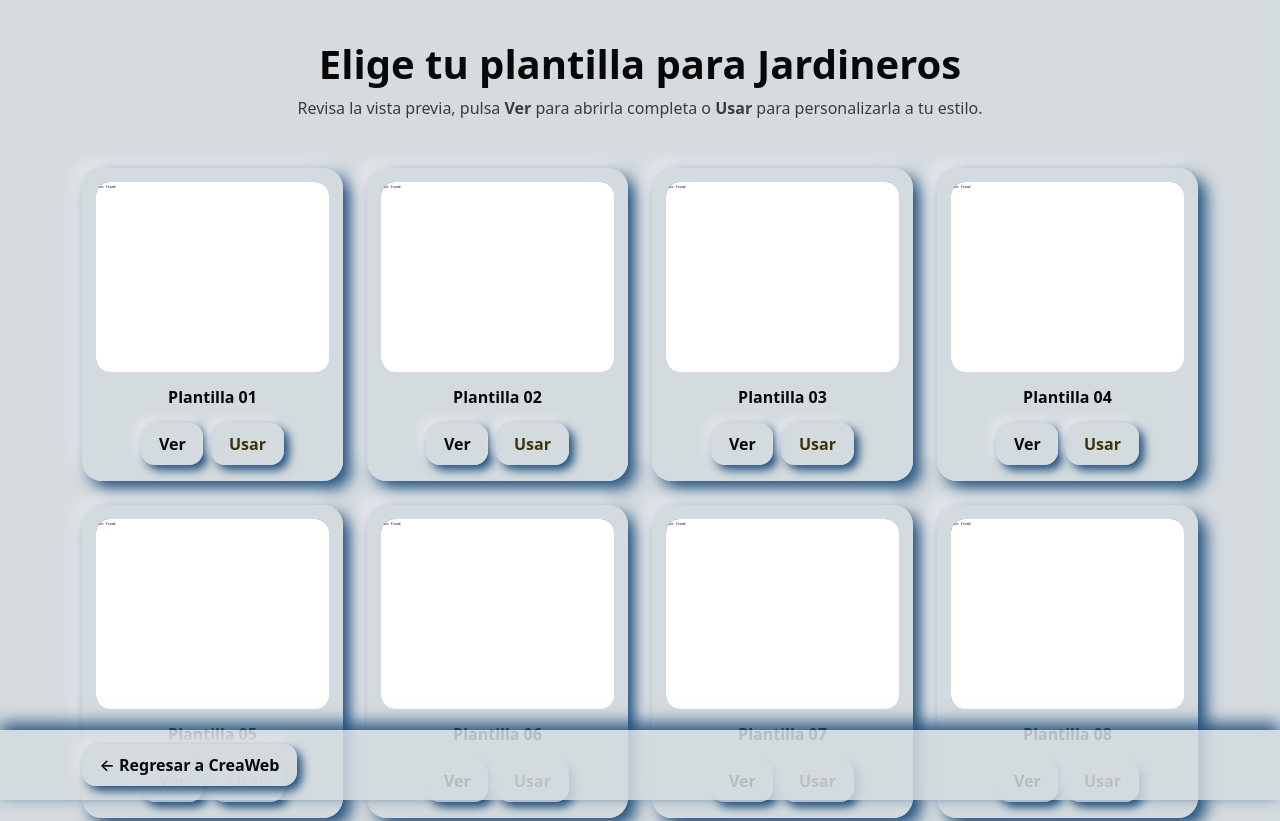
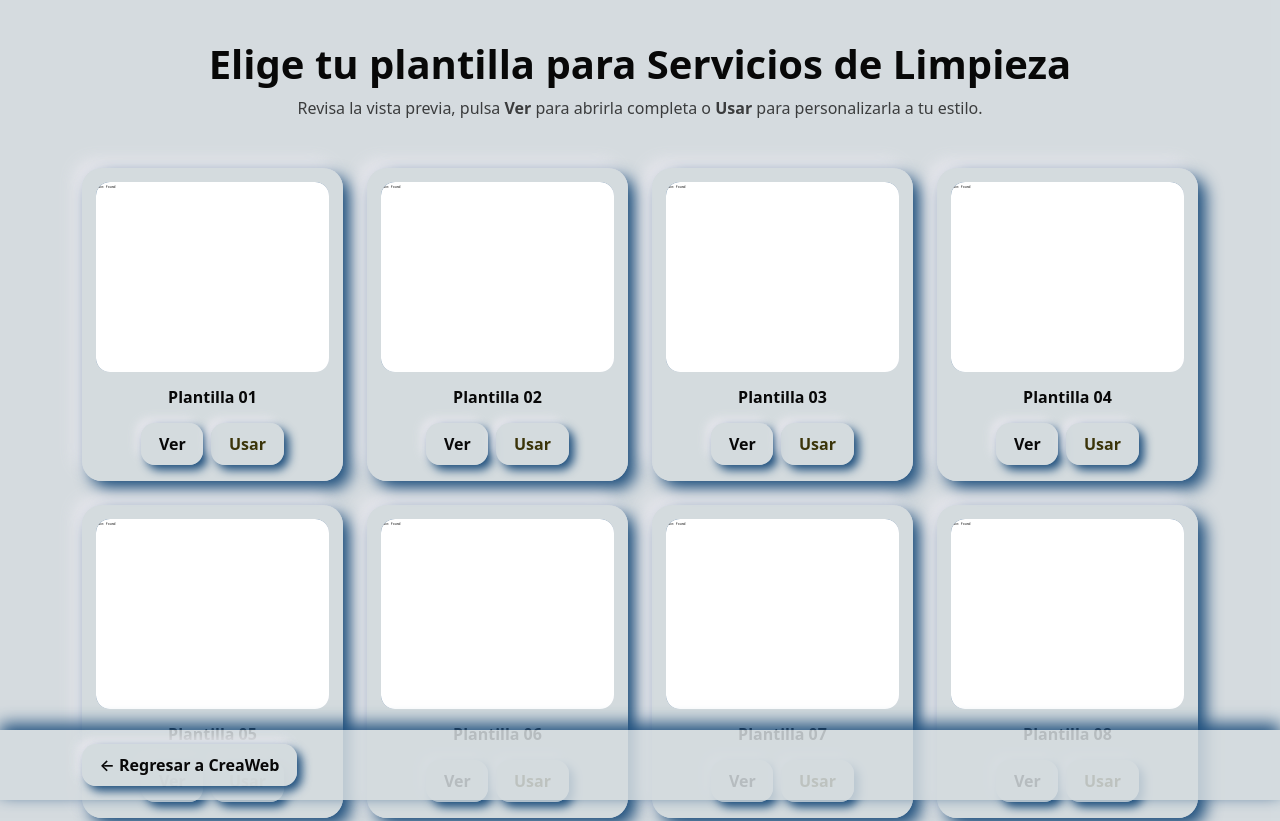
Before and after one commit to servicioschachin-lang/Limpweb-Chach-App, a plain HTML site: page index.html in a window 1280 px wide. Shown: the top 821 px of the page. Drawn offline with nearby package versions, Linux system fonts and the light colour scheme.

Commit message:
Update index.html

```diff
--- a/index.html
+++ b/index.html
@@ -12,7 +12,7 @@
 <!-- ============ GALERÍA ============ -->
 <main id="galeria" class="container py-4">
   <header class="text-center mb-5 mt-3">
-    <h1 class="fw-bold text-3xl md:text-5xl">Elige tu plantilla para Jardineros</h1>
+    <h1 class="fw-bold text-3xl md:text-5xl">Elige tu plantilla para Servicios de Limpieza</h1>
     <p class="opacity-75 mt-2">Revisa la vista previa, pulsa <b>Ver</b> para abrirla completa o <b>Usar</b> para personalizarla a tu estilo.</p>
     <div id="continuarBox" class="neu-in p-3 mt-4" style="display:none">
       <p class="fw-semibold mb-2">📝 Tienes un progreso guardado</p>
```
